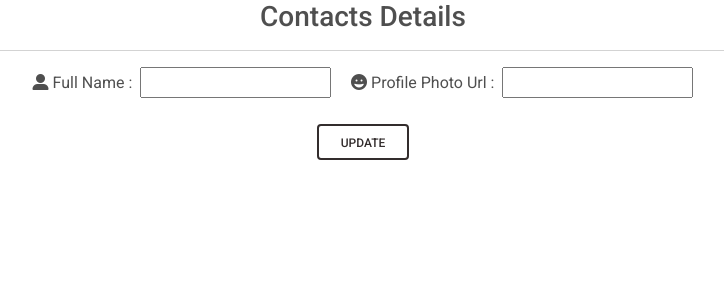
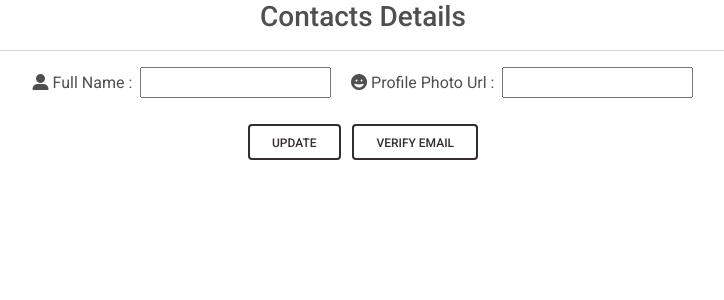
Before and after one commit to luvgameon/Expense_Tracker, a React (Create React App) app: page /profile in a window 1280 px wide. Shown: the top 300 px of the page, without its empty margins (277-1001 px from the left). Built offline with nearby package versions, Linux system fonts and the light colour scheme; no server answers.

Commit message:
verify Email

```diff
--- a/src/components/profile/Profile.js
+++ b/src/components/profile/Profile.js
@@ -3,6 +3,8 @@ import axios from "axios";
 
 export default function Profile() {
   const [first, setfirst] = useState([]);
+
+
   const nameref = useRef("");
   const photourl = useRef("");
   const idToken = localStorage.getItem("idToken");
@@ -15,6 +17,7 @@ export default function Profile() {
         "https://identitytoolkit.googleapis.com/v1/accounts:lookup?key=AIzaSyDW55X8yrfY3DYfPEVnvQZamzWMl7FuhzE",
         token
       );
+
 
       setfirst(response);
     }
@@ -52,6 +55,26 @@ export default function Profile() {
       alert(error.response.data.error.message);
     }
   };
+
+  const verify=async(event)=>{
+    event.preventDefault();
+    const idToken = localStorage.getItem("idToken");
+    const details = {
+      requestType:"VERIFY_EMAIL",
+      idToken: idToken
+     }
+     try {
+        const response = await axios.post(
+          "https://identitytoolkit.googleapis.com/v1/accounts:sendOobCode?key=AIzaSyDW55X8yrfY3DYfPEVnvQZamzWMl7FuhzE",
+          details
+        );
+        console.log("Email Send successful", response.data.email);
+        localStorage.setItem('email',response.data.email);
+      } catch (error) {
+        alert(error.response.data.error.message);
+      }
+
+}
   return (
     <div>
       <h3 className="text-center">Contacts Details</h3>
@@ -71,7 +94,13 @@ export default function Profile() {
             data-mdb-ripple-color="dark"
           >
             Update
-          </button>
+          </button> &nbsp; {!(localStorage.getItem('email')!==null) && <button
+            onClick={verify}
+            class="btn btn-outline-dark"
+            data-mdb-ripple-color="dark"
+          >
+            Verify Email
+          </button> }
         </form>
       </div>
     </div>
```
